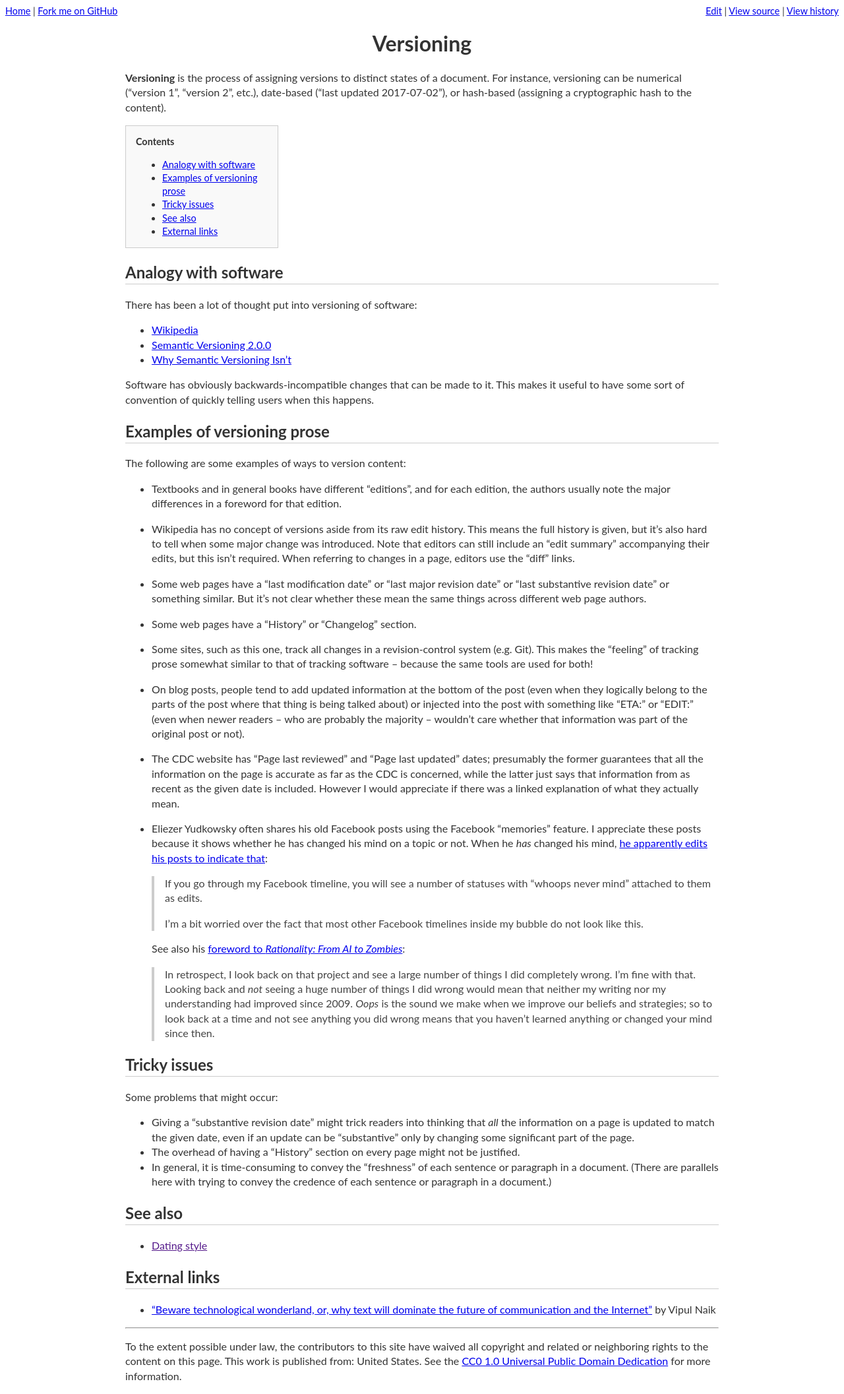
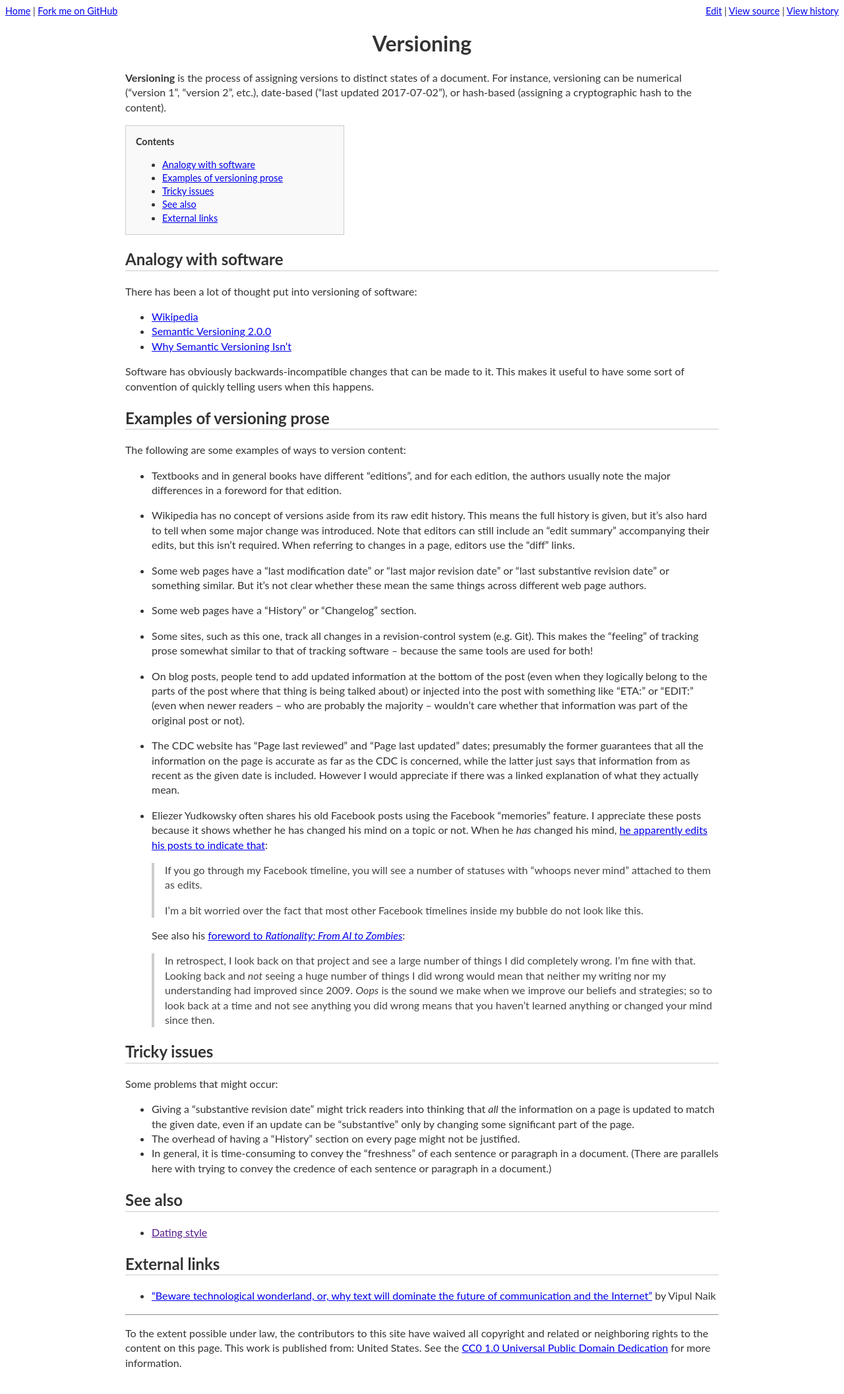
Before and after one commit to riceissa/contentcreation, a Jekyll site: the page built from versioning.md, in a window 1280 px wide. Shown: the whole page at 66% size. Built offline with Jekyll 4.4.1, drawn with Linux system fonts in a browser that asks for light colours; comment, search, counter and statistics services are not loaded.

Commit message:
Make TOC wider

```diff
--- a/_includes/toc.md
+++ b/_includes/toc.md
@@ -1,4 +1,4 @@
-<div style="background-color:#f9f9f9; border-style:solid; border-width:1px; border-color:#ccc; padding:0px 15px; width:200px; font-size:90%;">
+<div style="background-color:#f9f9f9; border-style:solid; border-width:1px; border-color:#ccc; padding:0px 15px; width:300px; font-size:90%;">
 
 **Contents**
 
```
